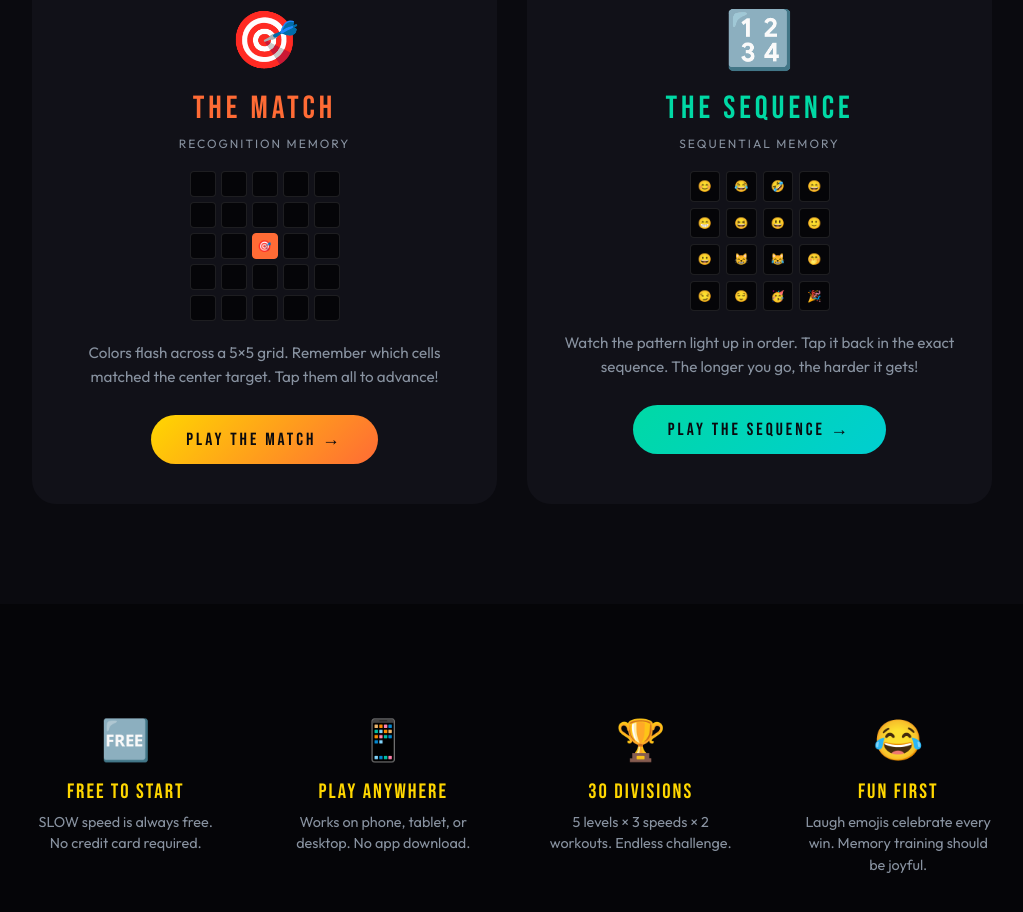
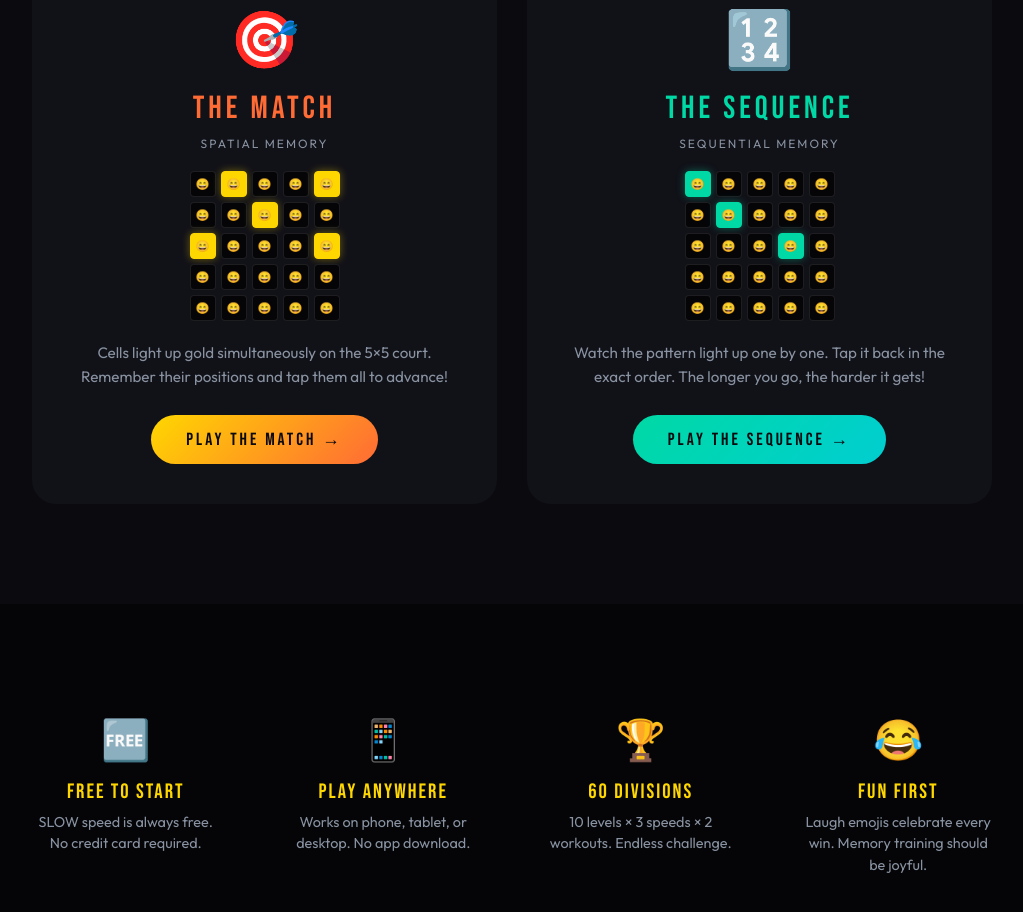
Before and after one commit to hooporiapr-oss/gostar-digital, a website: page index.html in a window 1280 px wide. Shown: the part 1166-2078 px from the top of the page, without its empty margins (128-1151 px from the left). Drawn offline with Linux system fonts and the light colour scheme.

Commit message:
Update index.html

```diff
--- a/index.html
+++ b/index.html
@@ -356,20 +356,12 @@ body {
     margin-bottom: 20px;
 }
 
-/* Mini Grid Previews */
+/* Mini Grid Previews - 5x5 for both */
 .mini-grid-5x5 {
     display: grid;
     grid-template-columns: repeat(5, 1fr);
     gap: 5px;
     max-width: 150px;
-    margin: 0 auto 20px;
-}
-
-.mini-grid-4x4 {
-    display: grid;
-    grid-template-columns: repeat(4, 1fr);
-    gap: 6px;
-    max-width: 140px;
     margin: 0 auto 20px;
 }
 
@@ -384,9 +376,16 @@ body {
     font-size: 0.7rem;
 }
 
-.mini-cell.center {
-    background: var(--orange);
-    border-color: var(--orange);
+.mini-cell.lit {
+    background: var(--gold);
+    border-color: var(--gold);
+    box-shadow: 0 0 8px rgba(255,215,0,0.4);
+}
+
+.mini-cell.seq-lit {
+    background: var(--teal);
+    border-color: var(--teal);
+    box-shadow: 0 0 8px rgba(0,217,165,0.4);
 }
 
 .workout-desc {
@@ -781,41 +780,41 @@ body.es .lang-en { display: none !important; }
             <div class="workout-icon">🎯</div>
             <div class="workout-name">THE MATCH</div>
             <div class="workout-type">
-                <span class="lang-en">Recognition Memory</span>
-                <span class="lang-es">Memoria de Reconocimiento</span>
+                <span class="lang-en">Spatial Memory</span>
+                <span class="lang-es">Memoria Espacial</span>
             </div>
 
             <div class="mini-grid-5x5">
-                <div class="mini-cell"></div>
-                <div class="mini-cell"></div>
-                <div class="mini-cell"></div>
-                <div class="mini-cell"></div>
-                <div class="mini-cell"></div>
-                <div class="mini-cell"></div>
-                <div class="mini-cell"></div>
-                <div class="mini-cell"></div>
-                <div class="mini-cell"></div>
-                <div class="mini-cell"></div>
-                <div class="mini-cell"></div>
-                <div class="mini-cell"></div>
-                <div class="mini-cell center">🎯</div>
-                <div class="mini-cell"></div>
-                <div class="mini-cell"></div>
-                <div class="mini-cell"></div>
-                <div class="mini-cell"></div>
-                <div class="mini-cell"></div>
-                <div class="mini-cell"></div>
-                <div class="mini-cell"></div>
-                <div class="mini-cell"></div>
-                <div class="mini-cell"></div>
-                <div class="mini-cell"></div>
-                <div class="mini-cell"></div>
-                <div class="mini-cell"></div>
+                <div class="mini-cell">😄</div>
+                <div class="mini-cell lit">😄</div>
+                <div class="mini-cell">😄</div>
+                <div class="mini-cell">😄</div>
+                <div class="mini-cell lit">😄</div>
+                <div class="mini-cell">😄</div>
+                <div class="mini-cell">😄</div>
+                <div class="mini-cell lit">😄</div>
+                <div class="mini-cell">😄</div>
+                <div class="mini-cell">😄</div>
+                <div class="mini-cell lit">😄</div>
+                <div class="mini-cell">😄</div>
+                <div class="mini-cell">😄</div>
+                <div class="mini-cell">😄</div>
+                <div class="mini-cell lit">😄</div>
+                <div class="mini-cell">😄</div>
+                <div class="mini-cell">😄</div>
+                <div class="mini-cell">😄</div>
+                <div class="mini-cell">😄</div>
+                <div class="mini-cell">😄</div>
+                <div class="mini-cell">😄</div>
+                <div class="mini-cell">😄</div>
+                <div class="mini-cell">😄</div>
+                <div class="mini-cell">😄</div>
+                <div class="mini-cell">😄</div>
             </div>
 
             <p class="workout-desc">
-                <span class="lang-en">Colors flash across a 5×5 grid. Remember which cells matched the center target. Tap them all to advance!</span>
-                <span class="lang-es">Los colores parpadean en una cuadrícula 5×5. Recuerda qué celdas coincidieron con el objetivo central. ¡Toca todas para avanzar!</span>
+                <span class="lang-en">Cells light up gold simultaneously on the 5×5 court. Remember their positions and tap them all to advance!</span>
+                <span class="lang-es">Las celdas se iluminan doradas simultáneamente en la cancha 5×5. ¡Recuerda sus posiciones y tócalas todas para avanzar!</span>
             </p>
 
             <a href="/how-to-play" class="workout-btn">
@@ -833,28 +832,37 @@ body.es .lang-en { display: none !important; }
                 <span class="lang-es">Memoria Secuencial</span>
             </div>
 
-            <div class="mini-grid-4x4">
-                <div class="mini-cell">😊</div>
-                <div class="mini-cell">😂</div>
-                <div class="mini-cell">🤣</div>
+            <div class="mini-grid-5x5">
+                <div class="mini-cell seq-lit">😄</div>
                 <div class="mini-cell">😄</div>
-                <div class="mini-cell">😁</div>
-                <div class="mini-cell">😆</div>
-                <div class="mini-cell">😃</div>
-                <div class="mini-cell">🙂</div>
-                <div class="mini-cell">😀</div>
-                <div class="mini-cell">😸</div>
-                <div class="mini-cell">😹</div>
-                <div class="mini-cell">🤭</div>
-                <div class="mini-cell">😏</div>
-                <div class="mini-cell">😌</div>
-                <div class="mini-cell">🥳</div>
-                <div class="mini-cell">🎉</div>
+                <div class="mini-cell">😄</div>
+                <div class="mini-cell">😄</div>
+                <div class="mini-cell">😄</div>
+                <div class="mini-cell">😄</div>
+                <div class="mini-cell seq-lit">😄</div>
+                <div class="mini-cell">😄</div>
+                <div class="mini-cell">😄</div>
+                <div class="mini-cell">😄</div>
+                <div class="mini-cell">😄</div>
+                <div class="mini-cell">😄</div>
+                <div class="mini-cell">😄</div>
+                <div class="mini-cell seq-lit">😄</div>
+                <div class="mini-cell">😄</div>
+                <div class="mini-cell">😄</div>
+                <div class="mini-cell">😄</div>
+                <div class="mini-cell">😄</div>
+                <div class="mini-cell">😄</div>
+                <div class="mini-cell">😄</div>
+                <div class="mini-cell">😄</div>
+                <div class="mini-cell">😄</div>
+                <div class="mini-cell">😄</div>
+                <div class="mini-cell">😄</div>
+                <div class="mini-cell">😄</div>
             </div>
 
             <p class="workout-desc">
-                <span class="lang-en">Watch the pattern light up in order. Tap it back in the exact sequence. The longer you go, the harder it gets!</span>
-                <span class="lang-es">Mira el patrón iluminarse en orden. Repítelo en la secuencia exacta. ¡Mientras más avances, más difícil se pone!</span>
+                <span class="lang-en">Watch the pattern light up one by one. Tap it back in the exact order. The longer you go, the harder it gets!</span>
+                <span class="lang-es">Mira el patrón iluminarse uno por uno. Repítelo en el orden exacto. ¡Mientras más avances, más difícil se pone!</span>
             </p>
 
             <a href="/how-to-play" class="workout-btn">
@@ -893,12 +901,12 @@ body.es .lang-en { display: none !important; }
         <div class="prop">
             <div class="prop-icon">🏆</div>
             <div class="prop-title">
-                <span class="lang-en">30 DIVISIONS</span>
-                <span class="lang-es">30 DIVISIONES</span>
+                <span class="lang-en">60 DIVISIONS</span>
+                <span class="lang-es">60 DIVISIONES</span>
             </div>
             <p class="prop-text">
-                <span class="lang-en">5 levels × 3 speeds × 2 workouts. Endless challenge.</span>
-                <span class="lang-es">5 niveles × 3 velocidades × 2 ejercicios. Reto sin fin.</span>
+                <span class="lang-en">10 levels × 3 speeds × 2 workouts. Endless challenge.</span>
+                <span class="lang-es">10 niveles × 3 velocidades × 2 ejercicios. Reto sin fin.</span>
             </p>
         </div>
         <div class="prop">
```
